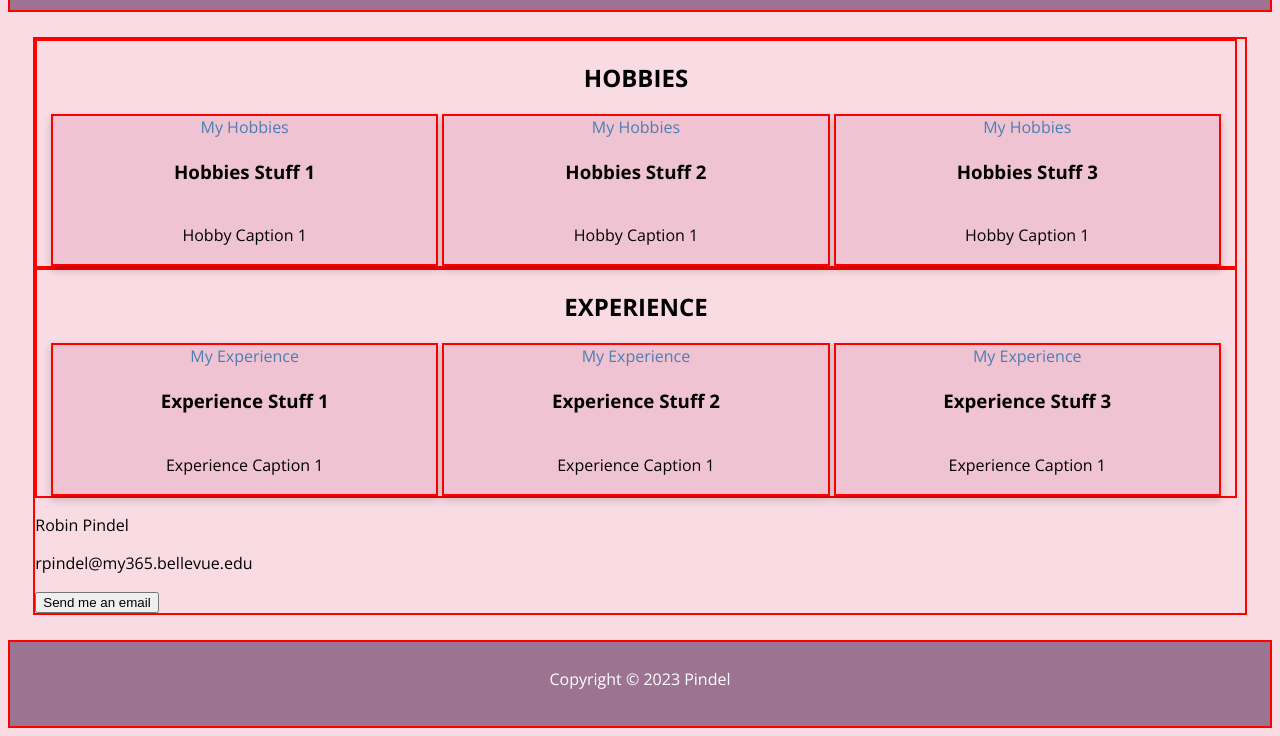
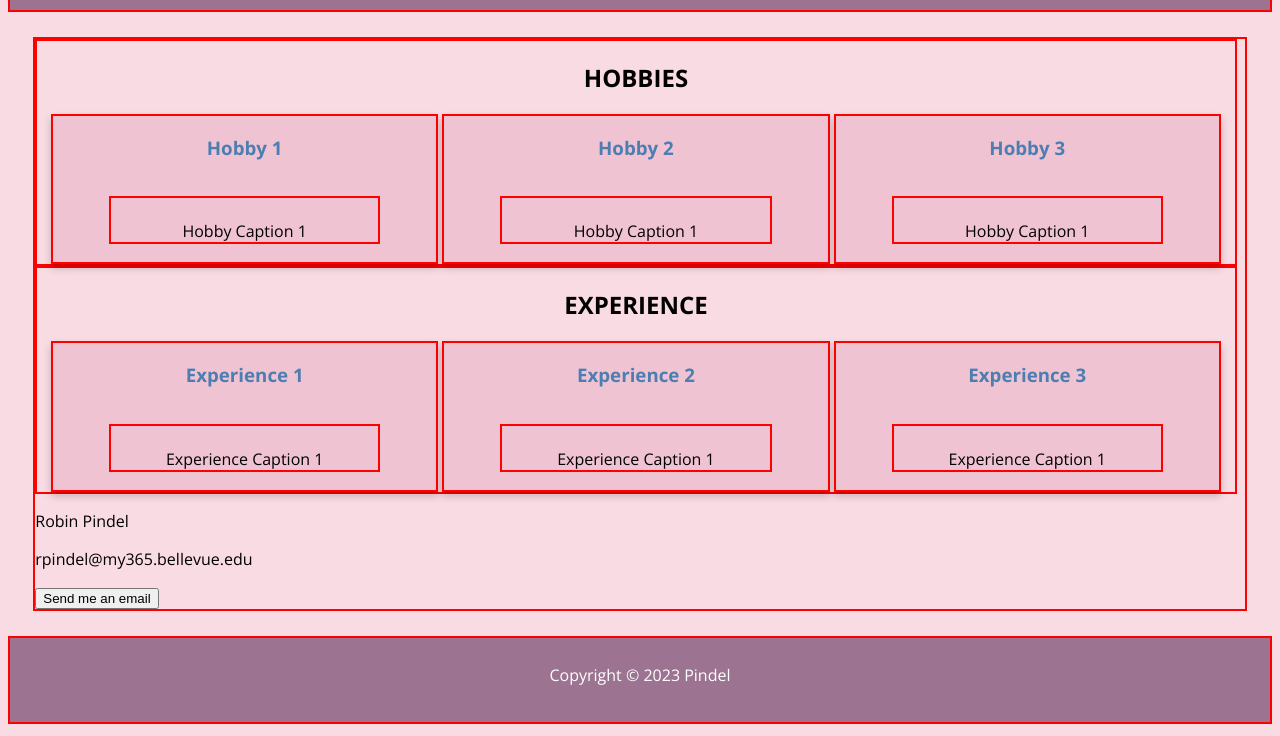
Before and after one commit to rpindel/myBioSite, a plain HTML site: page index.html in a window 1280 px wide. Shown: the part 116-852 px from the top of the page. Drawn offline with nearby package versions, Linux system fonts and the light colour scheme.

Commit message:
Some testing test2 tweaks... sigh

```diff
--- a/index.html
+++ b/index.html
@@ -19,9 +19,8 @@ Module 12 myBioSite Landing Page Assignment
     <div class="hobbies">
       <h2>HOBBIES</h2>
       <div class="card">
-        <div class="card-title">My Hobbies</div>
+        <div class="card-title"><h3>Hobby 1</h3></div>
         <div class="card-content">
-          <h3>Hobbies Stuff 1</h3>
           <figure>
             <img>
             <figcaption>Hobby Caption 1</figcaption>
@@ -29,9 +28,8 @@ Module 12 myBioSite Landing Page Assignment
         </div>
       </div>
       <div class="card">
-        <div class="card-title">My Hobbies</div>
+        <div class="card-title"><h3>Hobby 2</h3></div>
         <div class="card-content">
-          <h3>Hobbies Stuff 2</h3>
           <figure>
             <img>
             <figcaption>Hobby Caption 1</figcaption>
@@ -39,9 +37,8 @@ Module 12 myBioSite Landing Page Assignment
         </div>
       </div>
       <div class="card">
-        <div class="card-title">My Hobbies</div>
+        <div class="card-title"><h3>Hobby 3</h3></div>
         <div class="card-content">
-          <h3>Hobbies Stuff 3</h3>
           <figure>
             <img>
             <figcaption>Hobby Caption 1</figcaption>
@@ -52,9 +49,8 @@ Module 12 myBioSite Landing Page Assignment
     <div class="experience">
       <h2>EXPERIENCE</h2>
       <div class="card">
-        <div class="card-title">My Experience</div>
+        <div class="card-title"><h3>Experience 1</h3></div>
         <div class="card-content">
-          <h3>Experience Stuff 1</h3>
           <figure>
             <img>
             <figcaption>Experience Caption 1</figcaption>
@@ -62,9 +58,8 @@ Module 12 myBioSite Landing Page Assignment
         </div>
       </div>
       <div class="card">
-        <div class="card-title">My Experience</div>
+        <div class="card-title"><h3>Experience 2</h3></div>
         <div class="card-content">
-          <h3>Experience Stuff 2</h3>
           <figure>
             <img>
             <figcaption>Experience Caption 1</figcaption>
@@ -72,9 +67,8 @@ Module 12 myBioSite Landing Page Assignment
         </div>
       </div>
       <div class="card">
-        <div class="card-title">My Experience</div>
+        <div class="card-title"><h3>Experience 3</h3></div>
         <div class="card-content">
-          <h3>Experience Stuff 3</h3>
           <figure>
             <img>
             <figcaption>Experience Caption 1</figcaption>
--- a/myBioSiteIndex.css
+++ b/myBioSiteIndex.css
@@ -74,6 +74,6 @@ figure h3 {
   text-align: center;
 }
 
-#container, .hobbies, .experience, .card, header, footer {
+#container, .hobbies, .experience, .card, header, footer, figure {
   border: solid 2px red;
 }
```
